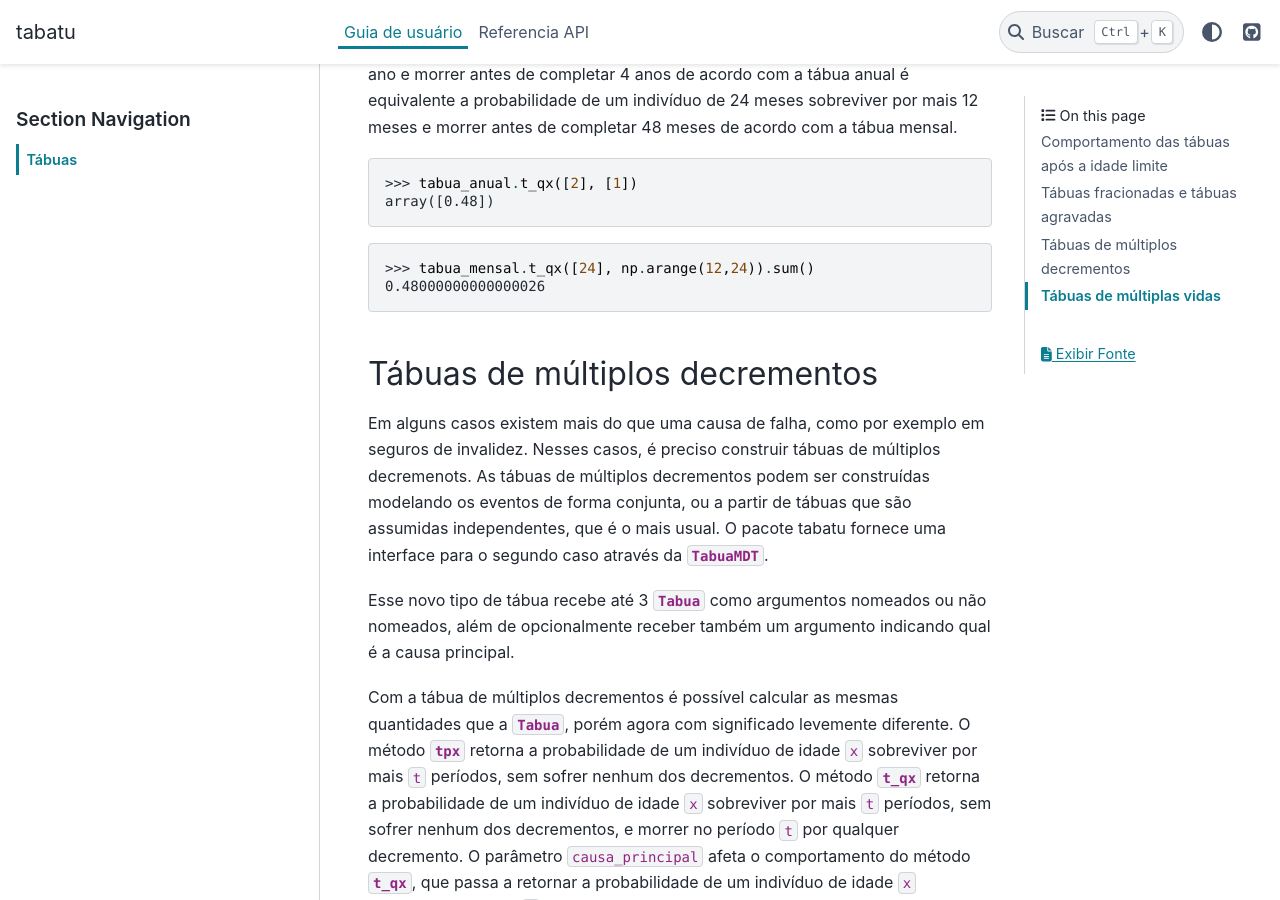
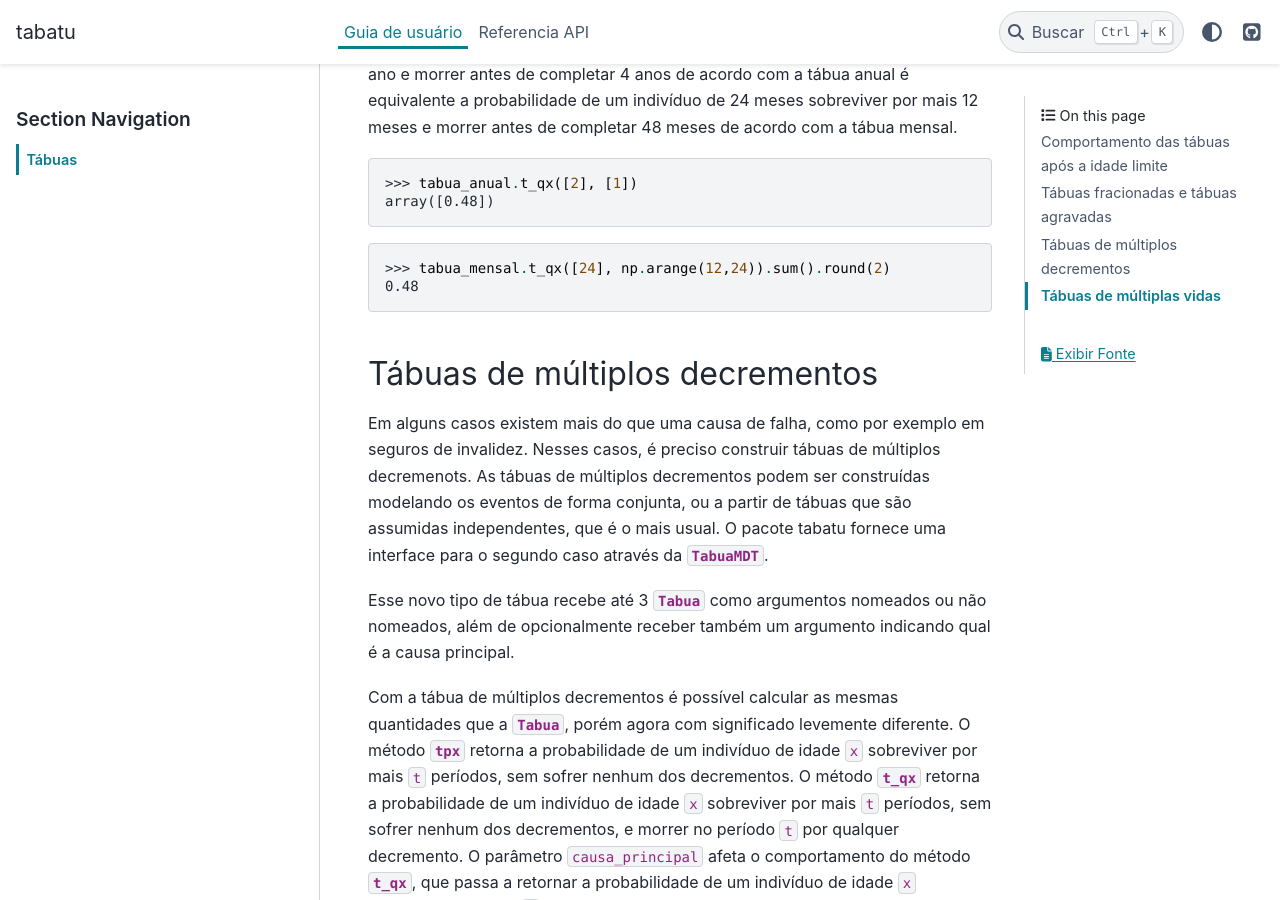
Before and after one commit to vitorcapdeville/tabuas-atuariais, a Sphinx documentation site: the page built from docs/user/tabua.rst, in a window 1280 px wide and 900 px high, scrolled down 4380 px. Built offline with Sphinx 7.4.7 and the PyData theme 0.15.4, drawn with Linux system fonts in a browser that asks for light colours; comment, search, counter and statistics services are not loaded.

Commit message:
docs: ajuste num doctest que da um valor local e outro valor no github actions

```diff
--- a/docs/user/tabua.rst
+++ b/docs/user/tabua.rst
@@ -165,8 +165,8 @@ morrer antes de completar 48 meses de acordo com a tábua mensal.
 >>> tabua_anual.t_qx([2], [1])
 array([0.48])
 
->>> tabua_mensal.t_qx([24], np.arange(12,24)).sum()
-0.48000000000000026
+>>> tabua_mensal.t_qx([24], np.arange(12,24)).sum().round(2)
+0.48
 
 
 Tábuas de múltiplos decrementos
```
Also changed, not shown: requirements.txt (+2 -7 lines).
